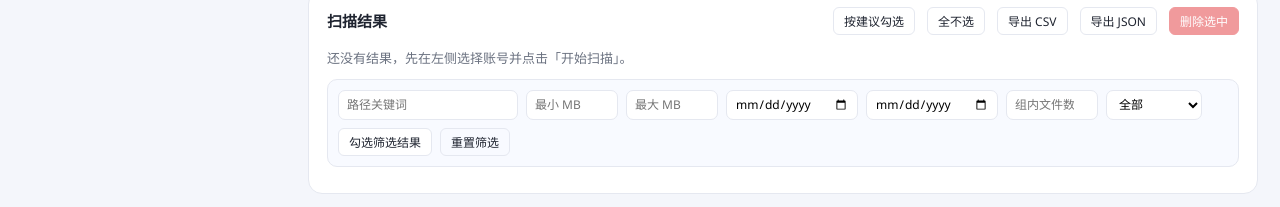
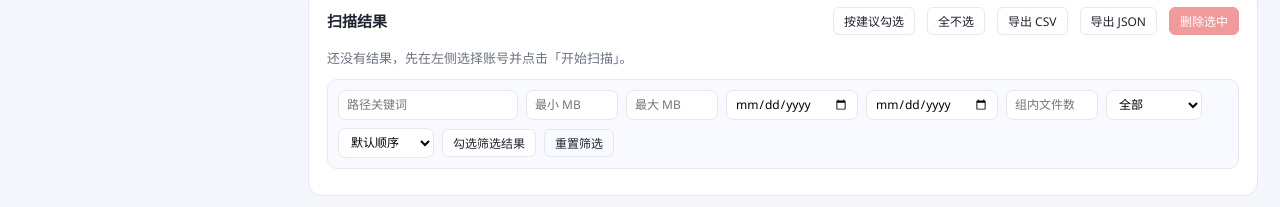
Before and after one commit to RepomanWu/baidu-pan-cleaner, a website: page public/index.html in a window 1280 px wide. Shown: the part 258-465 px from the top of the page. Drawn offline with Linux system fonts and the light colour scheme; no server answers.

Commit message:
feat: 结果支持多维度排序

```diff
--- a/public/index.html
+++ b/public/index.html
@@ -87,6 +87,19 @@
             <option value="selected">已勾选</option>
             <option value="unselected">未勾选</option>
           </select>
+          <select id="fSort" class="sort-select" title="排序方式">
+            <option value="">默认顺序</option>
+            <option value="mtime-desc">修改时间 新→旧</option>
+            <option value="mtime-asc">修改时间 旧→新</option>
+            <option value="size-desc">大小 大→小</option>
+            <option value="size-asc">大小 小→大</option>
+            <option value="path-asc">路径 A→Z</option>
+            <option value="path-desc">路径 Z→A</option>
+            <option value="count-desc" data-dup="1">组内文件数 多→少</option>
+            <option value="count-asc" data-dup="1">组内文件数 少→多</option>
+            <option value="groupsize-desc" data-dup="1">组占用 大→小</option>
+            <option value="groupsize-asc" data-dup="1">组占用 小→大</option>
+          </select>
           <button id="btnSelectFiltered" class="btn sm" type="button">勾选筛选结果</button>
           <button id="btnFilterReset" class="btn sm ghost" type="button">重置筛选</button>
           <span id="filterCount" class="filter-count"></span>
@@ -111,6 +124,7 @@
   <div id="toast" class="toast"></div>
 
   <script src="/importer.js"></script>
+  <script src="/sorter.js"></script>
   <script src="/app.js"></script>
 </body>
 </html>
```
